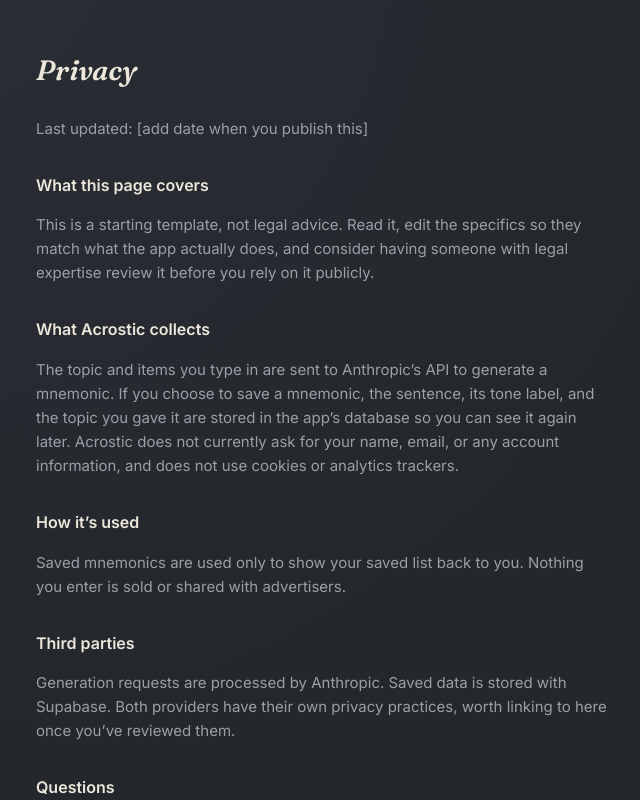
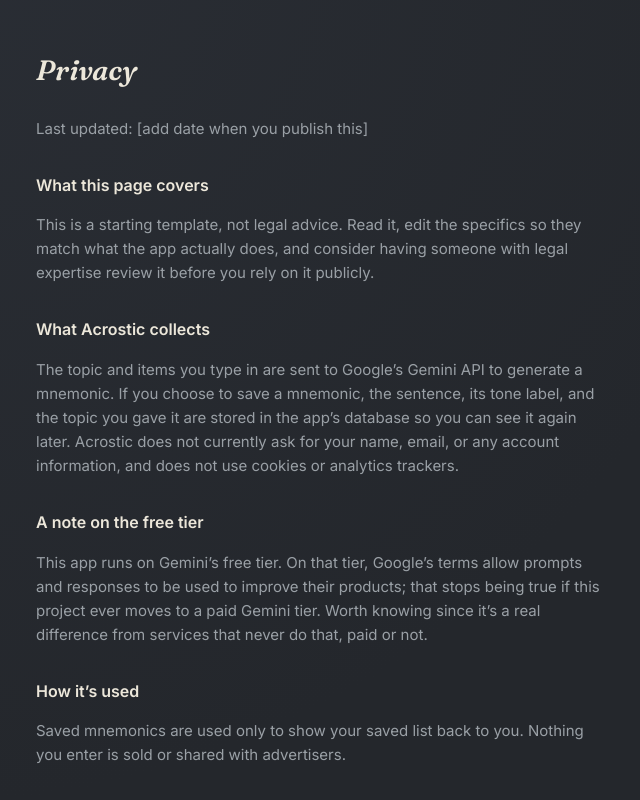
Before and after one commit to laynepasta/acrostic, a Next.js app: page /privacy in a window 1280 px wide. Shown: the top 800 px of the page, without its empty margins (318-958 px from the left). Built offline with nearby package versions, Linux system fonts and the light colour scheme.

Commit message:
Update page.tsx

```diff
--- a/app/privacy/page.tsx
+++ b/app/privacy/page.tsx
@@ -18,11 +18,19 @@
 
       <h2>What Acrostic collects</h2>
       <p>
-        The topic and items you type in are sent to Anthropic&rsquo;s API to generate a mnemonic.
-        If you choose to save a mnemonic, the sentence, its tone label, and the topic you gave it
-        are stored in the app&rsquo;s database so you can see it again later. Acrostic does not
-        currently ask for your name, email, or any account information, and does not use
-        cookies or analytics trackers.
+        The topic and items you type in are sent to Google&rsquo;s Gemini API to generate a
+        mnemonic. If you choose to save a mnemonic, the sentence, its tone label, and the topic
+        you gave it are stored in the app&rsquo;s database so you can see it again later.
+        Acrostic does not currently ask for your name, email, or any account information, and
+        does not use cookies or analytics trackers.
+      </p>
+
+      <h2>A note on the free tier</h2>
+      <p>
+        This app runs on Gemini&rsquo;s free tier. On that tier, Google&rsquo;s terms allow
+        prompts and responses to be used to improve their products; that stops being true if
+        this project ever moves to a paid Gemini tier. Worth knowing since it&rsquo;s a real
+        difference from services that never do that, paid or not.
       </p>
 
       <h2>How it&rsquo;s used</h2>
@@ -33,9 +41,9 @@
 
       <h2>Third parties</h2>
       <p>
-        Generation requests are processed by Anthropic. Saved data is stored with Supabase.
-        Both providers have their own privacy practices, worth linking to here once you&rsquo;ve
-        reviewed them.
+        Generation requests are processed by Google (Gemini API). Saved data is stored with
+        Supabase. Both providers have their own privacy practices, worth linking to here once
+        you&rsquo;ve reviewed them.
       </p>
 
       <h2>Questions</h2>
```
